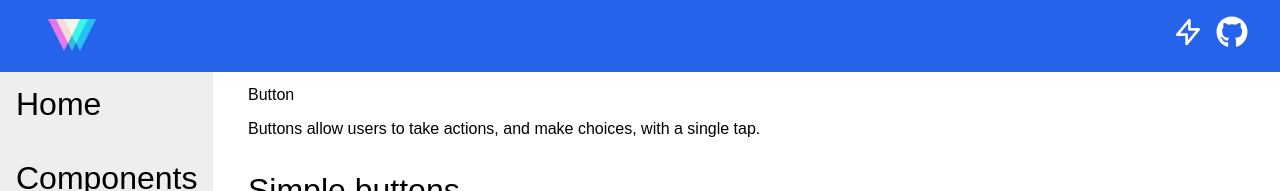
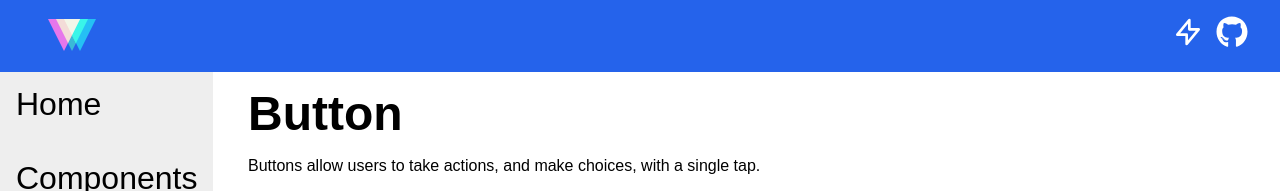
Before and after one commit to kajol-rep/Component-Library, a React (Create React App) app: page / in a window 1280 px wide. Both pictures are taken after a click on the item "Button". Shown: the top 191 px of the page. Built offline with nearby package versions, Linux system fonts and the light colour scheme.

Commit message:
styles: heading

```diff
--- a/src/comp_doc/ButtonDoc.js
+++ b/src/comp_doc/ButtonDoc.js
@@ -9,7 +9,7 @@ import {
 export default function ButtonDoc() {
   return (
     <div>
-      <div className="large-textbold-text">Button</div>
+      <div className="large-text bold-text">Button</div>
       <p>
         Buttons allow users to take actions, and make choices, with a single
         tap.
```
